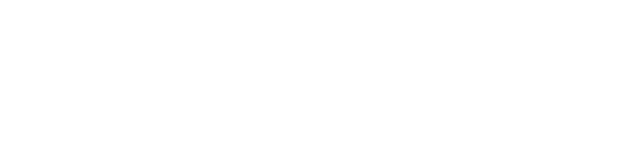
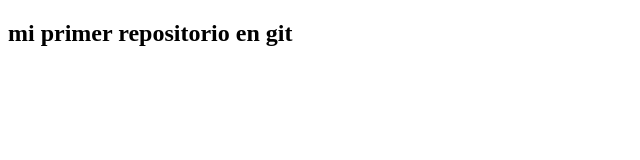
Before and after one commit to WillingtonMoreno/git-proyect, a plain HTML site: page index.html in a window 1280 px wide. Shown: the whole page, without its empty margins (0-640 px from the left). Drawn offline with Linux system fonts and the light colour scheme.

Commit message:
nuevos cambios

```diff
--- a/index.html
+++ b/index.html
@@ -1,9 +1,9 @@
 <!DOCTYPE html>
 <html>
 <head>
-	<title></title>
+	<title>mi primer repositorio</title>
 </head>
 <body>
-
+<h2>mi primer repositorio en git</h2>
 </body>
 </html>
```
Also changed, not shown: preba 2/prueba.txt (added).
